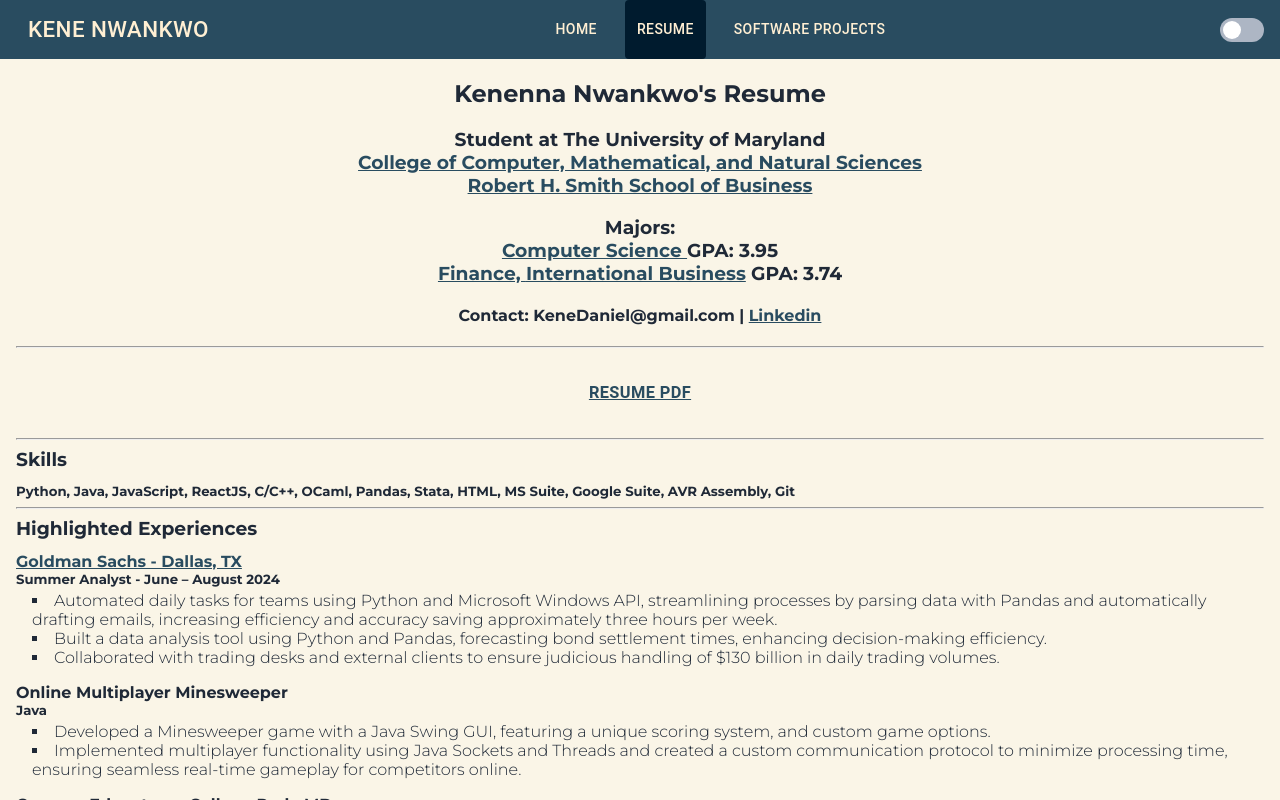
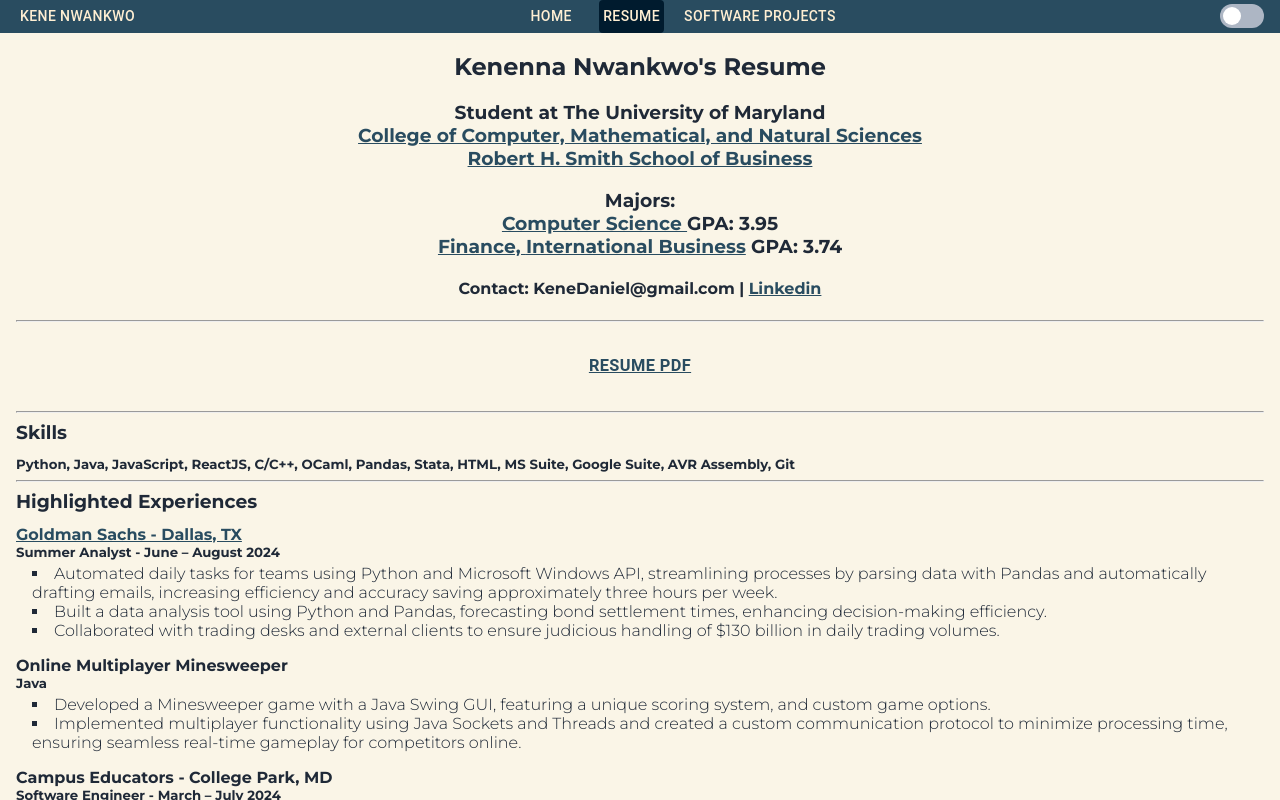
Before and after one commit to kene-nwankwo/KN_Website, a React (Create React App) app in the folder kn_website_2024/: page /resume in a window 1280 px wide. Shown: the top 800 px of the page. Built offline with nearby package versions, Linux system fonts and the light colour scheme; some icons are missing; a web font is replaced by a local one.

Commit message:
Normalize Routes and Path Casing

```diff
--- a/kn_website_2024/src/App.tsx
+++ b/kn_website_2024/src/App.tsx
@@ -28,13 +28,13 @@ function App() {
       <div className="container site-content">
         <Routes >
           <Route path="/" element={<Home />} />
-          <Route path="/Home" element={<Home />} />
-          <Route path="/Resume" element={<Resume />} />
-          <Route path="/SoftwareProjects" element={<SoftwareProjects />} />
-          <Route path="/Wikler" element={<Wikler />} />
-          <Route path="/FIRE" element={<FIRE />} />
-          <Route path="/IB_Lab" element={<IBLab />} />
-          <Route path="/trainweatherpage" element={<TrainWeatherPage />} />
+          <Route path="/home" element={<Home />} />
+          <Route path="/resume" element={<Resume />} />
+          <Route path="/software-projects" element={<SoftwareProjects />} />
+          <Route path="/wikler" element={<Wikler />} />
+          <Route path="/fire" element={<FIRE />} />
+          <Route path="/ib-lab" element={<IBLab />} />
+          <Route path="/train-weather" element={<TrainWeatherPage />} />
           <Route path="*" element={<Error />} />
         </Routes>
         </div>
--- a/kn_website_2024/src/NavBar.tsx
+++ b/kn_website_2024/src/NavBar.tsx
@@ -12,11 +12,11 @@ type NavbarProps = {
 
 export default function Navbar({ themeMode, onThemeModeChange }: NavbarProps) {
     return <nav className="nav">
-        <Button className="nav-button"><Link to='/' className="site-title">Kene Nwankwo</Link></Button>
+        <Button component={Link} to='/' className="nav-button site-title">Kene Nwankwo</Button>
         <ul>
             <CustomLink to="/home">Home</CustomLink>
-            <CustomLink to="/Resume">Resume</CustomLink>
-            <CustomLink to="/SoftwareProjects">Software Projects</CustomLink>
+            <CustomLink to="/resume">Resume</CustomLink>
+            <CustomLink to="/software-projects">Software Projects</CustomLink>
         </ul>
         <label className="theme-toggle" aria-label="Toggle dark mode">
             <input
@@ -46,8 +46,13 @@ function CustomLink({ to, children, ...props }: CustomLinkProps) {
     const resolvedPath = useResolvedPath(to)
     const isActive = useMatch({ path: resolvedPath.pathname , end: true})
     return(
-        <Button className={isActive ? "nav-button active" : "nav-button"}>
-            <Link to={to} {...props}>{children}</Link>
+        <Button
+            component={Link}
+            to={to}
+            className={isActive ? "nav-button active" : "nav-button"}
+            {...props}
+        >
+            {children}
         </Button>
     )
 }
--- a/kn_website_2024/src/pages/resume/Resume.tsx
+++ b/kn_website_2024/src/pages/resume/Resume.tsx
@@ -1,4 +1,5 @@
 import { Button } from '@mui/material';
+import { Link } from 'react-router-dom';
 import resumePdf from '../../Files/kResume.pdf';
 
 import CShell from '../../Project PDFS/C/project6.pdf';
@@ -109,7 +110,7 @@ function HighLighted(){
 function Projects(){
   return (
     <>
-    <h3 className='section-name'><a href="./SoftwareProjects">Projects</a></h3>
+    <h3 className='section-name'><Link to="/software-projects">Projects</Link></h3>
 
     <h4 className='section-heading'>Online Multiplayer Minesweeper</h4>
 
@@ -152,8 +153,7 @@ function Projects(){
     <li>The shell prompts the user for a command, parses the command, and then attempts to execute the command</li>
     </ul>
 
-    <h5><a href="./SoftwareProjects">More Projects</a></h5>
-    {/* <h5><CustomLink to="/SoftwareProjects">More Projects</CustomLink></h5> */}
+    <h5><Link to="/software-projects">More Projects</Link></h5>
     </>
   )
 }
@@ -203,7 +203,7 @@ function EmploymentExperience(){
       <li>Responded to inquiries in a timely and professional manner as an account representative</li>
     </ul>
 
-    <a className='section-heading' href="./Wikler"><h4 className='section-heading'>Wikler Case Competition - College Park, MD</h4></a>
+    <Link className='section-heading' to="/wikler"><h4 className='section-heading'>Wikler Case Competition - College Park, MD</h4></Link>
     <h5 className='section-heading'>Team Leader - April 2021</h5>
     <ul className='section-list'>
       <li>Determined investment recommendation via discounted cash flows analysis of project value</li>
@@ -212,7 +212,7 @@ function EmploymentExperience(){
       <li>Presented and defended my position to an expert panel using supporting quantitative, qualitative, and analytical considerations</li>
     </ul>
 
-    <a className='section-heading' href="./IB_Lab"><h4 className='section-heading'>International Business Agility Lab - College Park, MD</h4></a>
+    <Link className='section-heading' to="/ib-lab"><h4 className='section-heading'>International Business Agility Lab - College Park, MD</h4></Link>
     <h5 className='section-heading'>Team Member - April 2021</h5>
     <ul className='section-list'>
       <li>Developed a business model to encompass services, monetization strategy, and implementation plan as acting consultant</li>
@@ -264,7 +264,7 @@ function ActivitiesAffiliations(){
         <li>Learned how diversity is inherently a part of the university atmosphere and how to value self and other perspectives</li>
       </ul>
 
-    <a className='section-heading' href="./FIRE"><h4 className='section-heading'>FIRE-First-Year Innovation & Research Experience - College Park, MD</h4></a>
+    <Link className='section-heading' to="/fire"><h4 className='section-heading'>FIRE-First-Year Innovation & Research Experience - College Park, MD</h4></Link>
     <h5 className='section-heading'>Student Researcher - August 2018 – December 2019</h5>
       <ul className='section-list'>
         <li>Co-authored and presented an academic paper on technological advances regarding transforming job markets </li>
```
